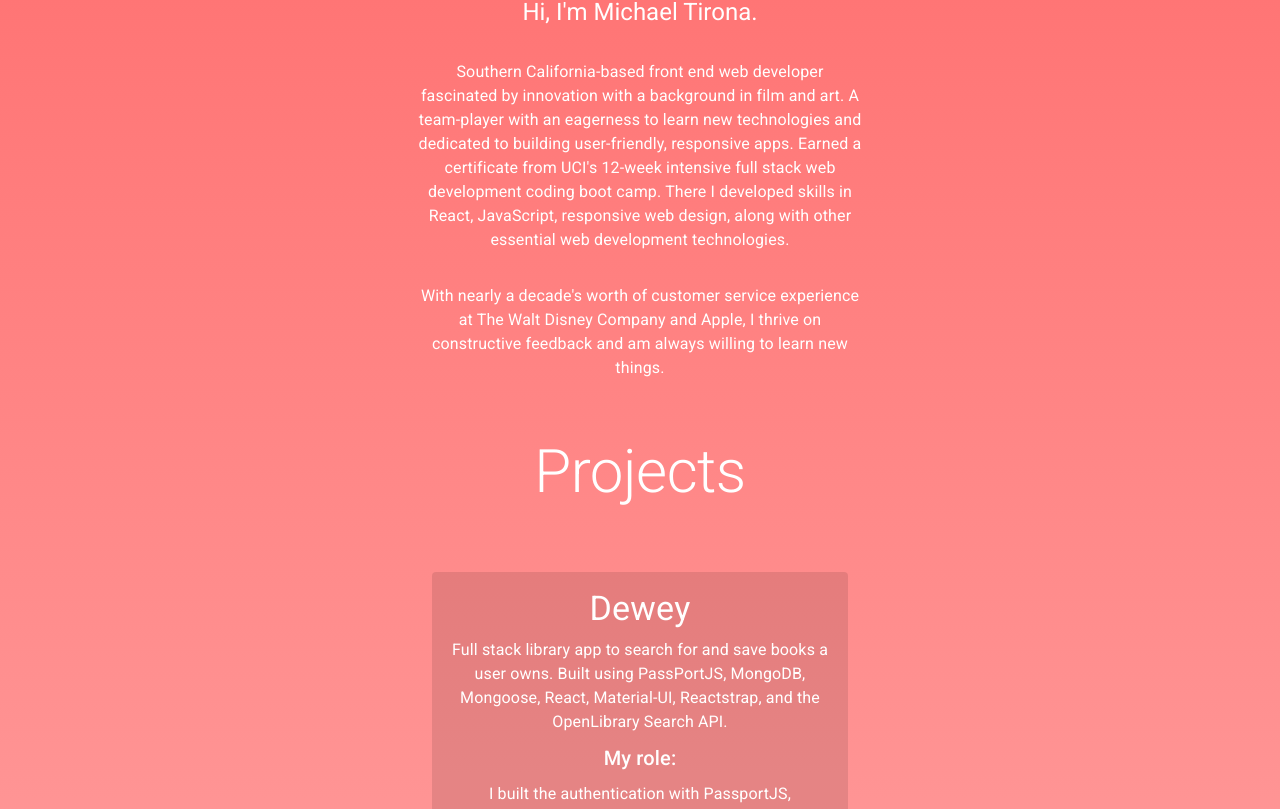
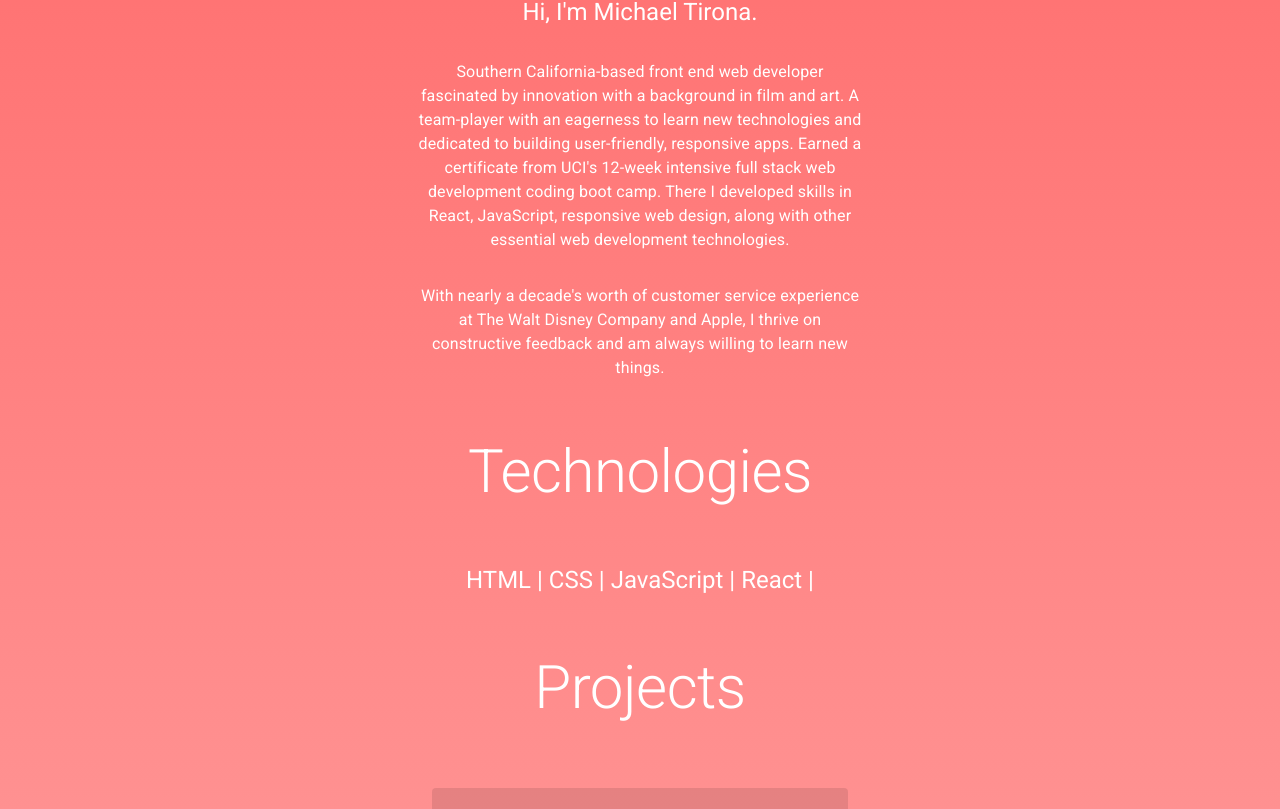
Before and after one commit to tironam/PortfolioReact, a React (Create React App) app: page / in a window 1280 px wide. Shown: the part 389-1198 px from the top of the page. Built offline with nearby package versions, Linux system fonts and the light colour scheme.

Commit message:
Added tech section and import fontawesome package

```diff
--- a/package.json
+++ b/package.json
@@ -4,6 +4,10 @@
   "homepage": "https://portfolio-b3ad1.firebaseapp.com/",
   "private": true,
   "dependencies": {
+    "@fortawesome/fontawesome-free": "^5.14.0",
+    "@fortawesome/fontawesome-svg-core": "^1.2.30",
+    "@fortawesome/free-solid-svg-icons": "^5.14.0",
+    "@fortawesome/react-fontawesome": "^0.1.11",
     "@material-ui/core": "^4.10.2",
     "@material-ui/icons": "^4.9.1",
     "@material-ui/styles": "^4.10.0",
--- a/public/index.html
+++ b/public/index.html
@@ -6,7 +6,7 @@
     <meta name="theme-color" content="#000000" />
     <meta
       name="description"
-      content="Web site created using create-react-app"
+      content="SoCal front end web developer"
     />
     <link rel="apple-touch-icon" href="%PUBLIC_URL%/logo192.png" />
     <!--
--- a/src/pages/About/About.js
+++ b/src/pages/About/About.js
@@ -19,6 +19,7 @@
 import { IconButton } from '@material-ui/core'
 import "animate.css/animate.min.css"
 import ScrollAnimation from 'react-animate-on-scroll'
+import { FontAwesomeIcon } from '@fortawesome/react-fontawesome'
 
 const useStyles = makeStyles((theme) => ({
     root: {
@@ -117,6 +118,24 @@
             <ScrollAnimation animateIn="fadeIn" animateOut="fadeOut" delay="200">
                 <section id="projects"></section>
                 <Typography className={classes.title} variant="h2">
+                    Technologies
+                 </Typography>
+            </ScrollAnimation>
+            <ScrollAnimation animateIn="fadeIn" animateOut="fadeOut" delay="200">
+                <Typography variant="h5" className={classes.text}>
+                    HTML | CSS | JavaScript | React |
+                </Typography>
+            </ScrollAnimation>
+        </Grid>
+        <Grid
+            container
+            direction="column"
+            justify="center"
+            alignItems="center"
+            sm={12}>
+            <ScrollAnimation animateIn="fadeIn" animateOut="fadeOut" delay="200">
+                <section id="projects"></section>
+                <Typography className={classes.title} variant="h2">
                     Projects
                 </Typography>
             </ScrollAnimation>
```
Also changed, not shown: 1 other file (tests, documents, lock files or other folders).
